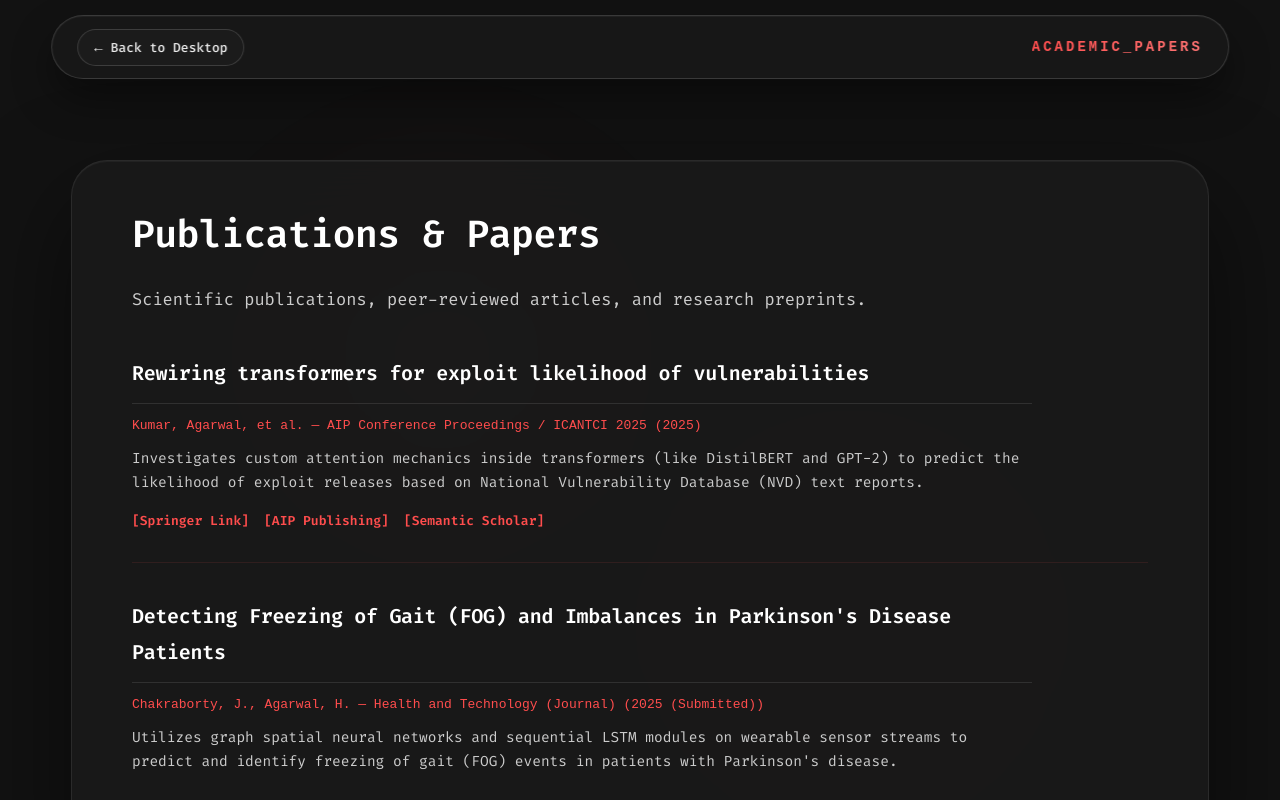
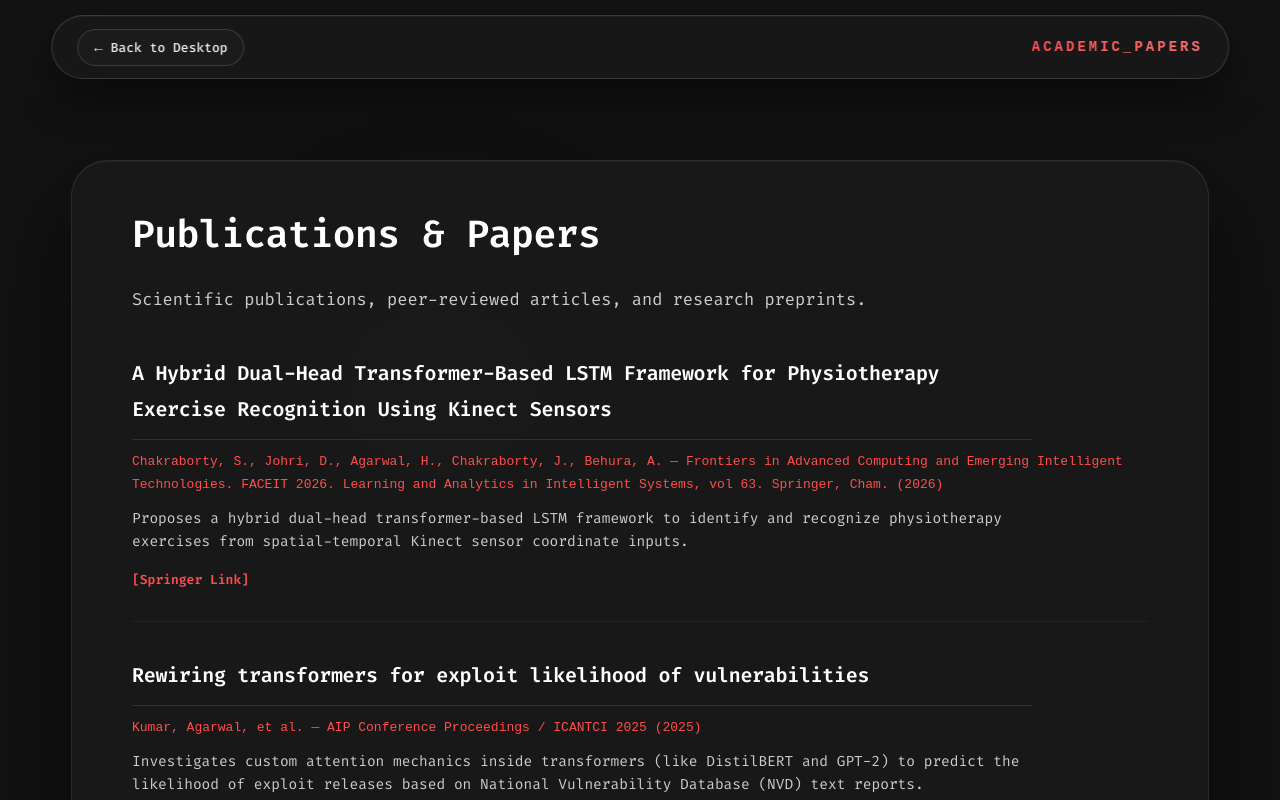
Before and after one commit to aharshit123456/aharshit123456.github.io, a Next.js app: page /papers in a window 1280 px wide. Shown: the top 800 px of the page. Built offline with nearby package versions, Linux system fonts and the light colour scheme.

Commit message:
Correctly citation of Kinect-based Physiotherapy Exercise Recognition paper in publications list

```diff
--- a/src/app/papers/page.tsx
+++ b/src/app/papers/page.tsx
@@ -14,13 +14,22 @@ export const metadata: Metadata = {
 export default function PapersIndexPage() {
   const publications = [
     {
+      title: 'A Hybrid Dual-Head Transformer-Based LSTM Framework for Physiotherapy Exercise Recognition Using Kinect Sensors',
+      authors: 'Chakraborty, S., Johri, D., Agarwal, H., Chakraborty, J., Behura, A.',
+      venue: 'Frontiers in Advanced Computing and Emerging Intelligent Technologies. FACEIT 2026. Learning and Analytics in Intelligent Systems, vol 63. Springer, Cham.',
+      date: '2026',
+      abstract: 'Proposes a hybrid dual-head transformer-based LSTM framework to identify and recognize physiotherapy exercises from spatial-temporal Kinect sensor coordinate inputs.',
+      links: [
+        { label: 'Springer Link', url: 'https://doi.org/10.1007/978-3-032-29501-9_42' }
+      ]
+    },
+    {
       title: 'Rewiring transformers for exploit likelihood of vulnerabilities',
       authors: 'Kumar, Agarwal, et al.',
       venue: 'AIP Conference Proceedings / ICANTCI 2025',
       date: '2025',
       abstract: 'Investigates custom attention mechanics inside transformers (like DistilBERT and GPT-2) to predict the likelihood of exploit releases based on National Vulnerability Database (NVD) text reports.',
       links: [
-        { label: 'Springer Link', url: 'https://link.springer.com/chapter/10.1007/978-3-032-29501-9_42' },
         { label: 'AIP Publishing', url: 'https://pubs.aip.org/aip/acp/article-abstract/3410/1/070002/3391998/Rewiring-transformers-for-exploit-likelihood' },
         { label: 'Semantic Scholar', url: 'https://www.semanticscholar.org/paper/Rewiring-transformers-for-exploit-likelihood-of-Kumar-Agarwal/e1b24fbc4451a11963afa12b247ec3f0c22a2f21' }
       ]
```
Also changed, not shown: src/components/portfolio/PortfolioWrapper.tsx (+10 -1 lines).
